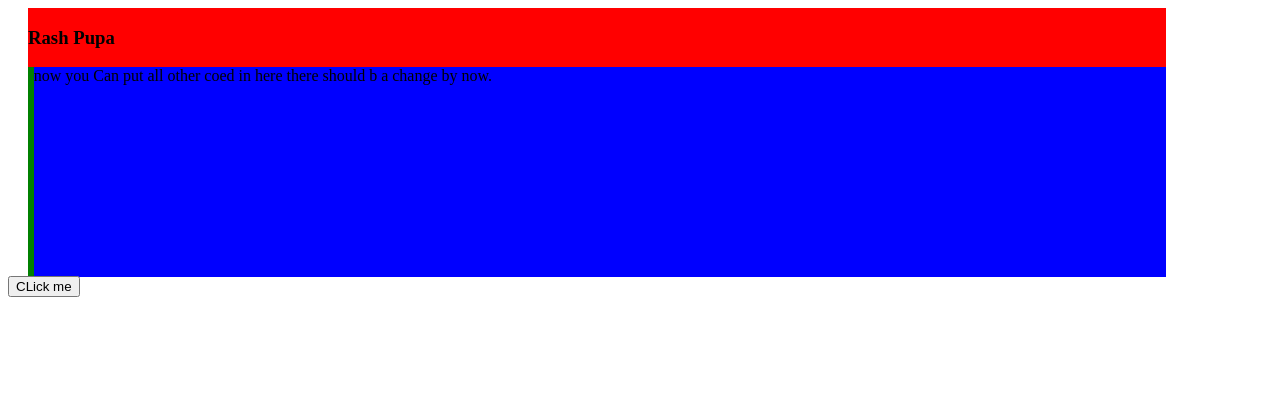
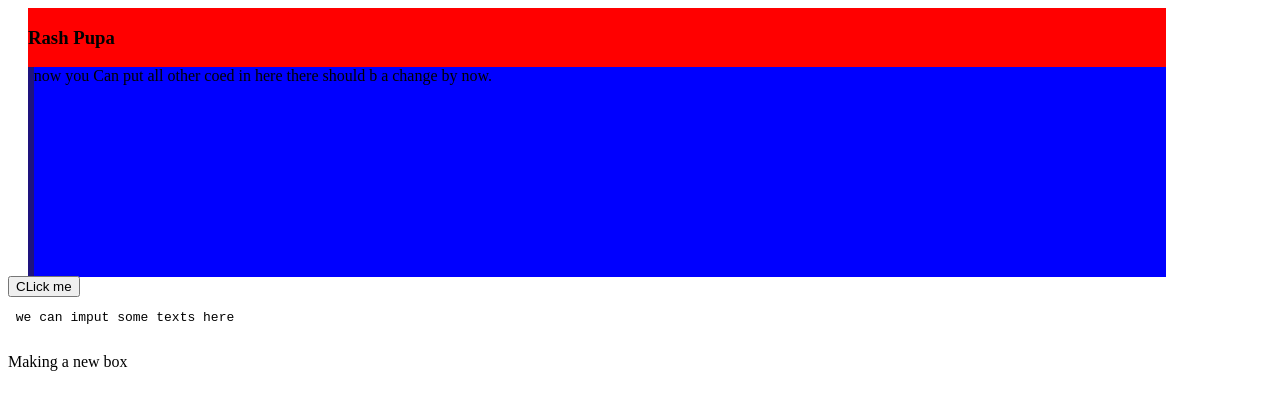
Before and after one commit to jsibitoye/test-work, a plain HTML site: page index.html in a window 1280 px wide. Drawn offline with Linux system fonts and the light colour scheme.

Commit message:
box commit

```diff
--- a/index.html
+++ b/index.html
@@ -10,13 +10,20 @@
 <div>
     <div style="height: 250px; margin-left: 20px; align-content: center; width: 90%; background-color: red;">
         <h3>Rash Pupa</h3>
-        <div style="height: 84%; width: 100%; background-color: green;" >
+        <div style="height: 84%; width: 100%; background-color: rgb(30, 19, 126);" >
             <div style="height: 100%; margin-left: 0.5%; width: 99.5%; background-color: blue;" >
                     now you Can put all other coed in here there should b a change by now.
             </div>
          </div>
     </div> <br>
     <button syle="margin-left: 45%;">CLick me</button>
+    <br>
+
+    <pre> we can imput some texts here
+    </pre>
+    <div>
+        Making a new box
+    </div>
 </div>
 
 </body>
```
